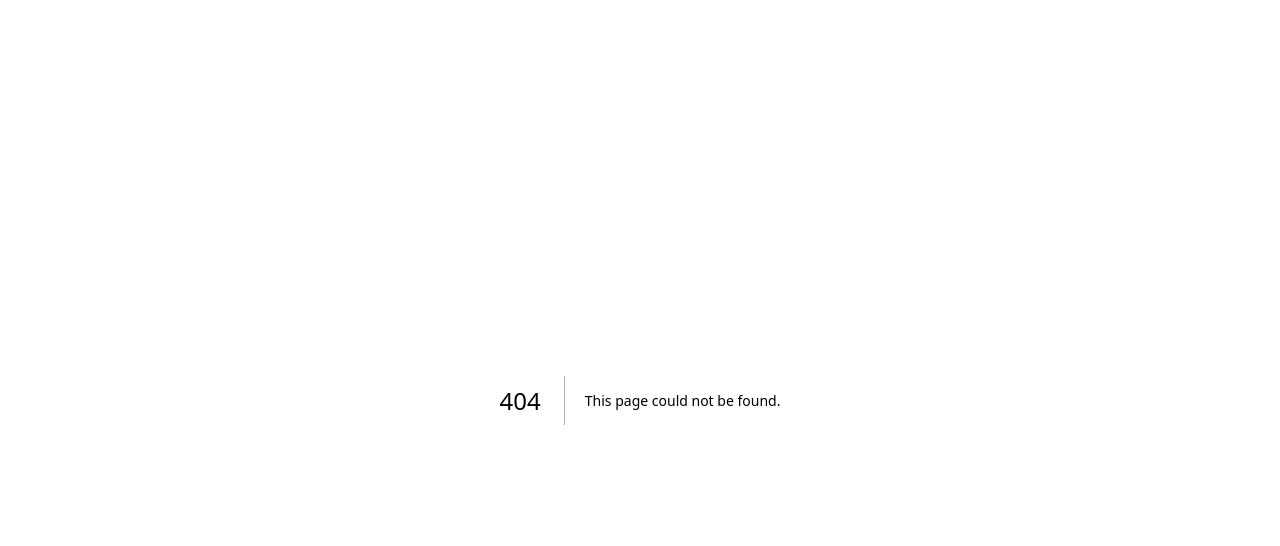
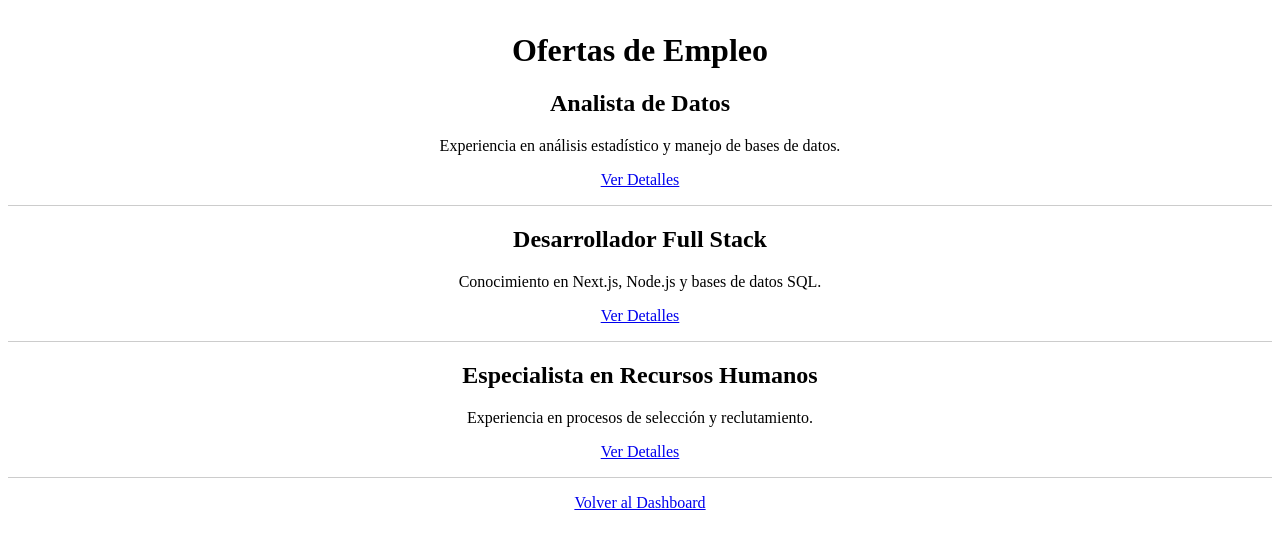
Before and after one commit to vatojuan/plataforma-empleo, a Next.js app: page /job-list in a window 1280 px wide. Before the commit this address had no page. Shown: the top 546 px of the page. Built offline with nearby package versions, Linux system fonts and the light colour scheme.

Commit message:
Agrega página de ofertas de empleo (job-list) con datos simulados

```diff
--- /dev/null
+++ b/pages/job-list.js
@@ -0,0 +1,27 @@
+// pages/job-list.js
+export default function JobList() {
+    // Datos simulados de ofertas de empleo
+    const jobs = [
+      { id: 1, title: "Analista de Datos", description: "Experiencia en análisis estadístico y manejo de bases de datos." },
+      { id: 2, title: "Desarrollador Full Stack", description: "Conocimiento en Next.js, Node.js y bases de datos SQL." },
+      { id: 3, title: "Especialista en Recursos Humanos", description: "Experiencia en procesos de selección y reclutamiento." },
+    ];
+
+    return (
+      <div style={{ textAlign: "center", marginTop: "2rem" }}>
+        <h1>Ofertas de Empleo</h1>
+        <ul style={{ listStyle: "none", padding: 0 }}>
+          {jobs.map((job) => (
+            <li key={job.id} style={{ marginBottom: "1rem", borderBottom: "1px solid #ccc", paddingBottom: "1rem" }}>
+              <h2>{job.title}</h2>
+              <p>{job.description}</p>
+              <a href={`/job-offer?id=${job.id}`}>Ver Detalles</a>
+            </li>
+          ))}
+        </ul>
+        <p>
+          <a href="/dashboard">Volver al Dashboard</a>
+        </p>
+      </div>
+    );
+  }
```
